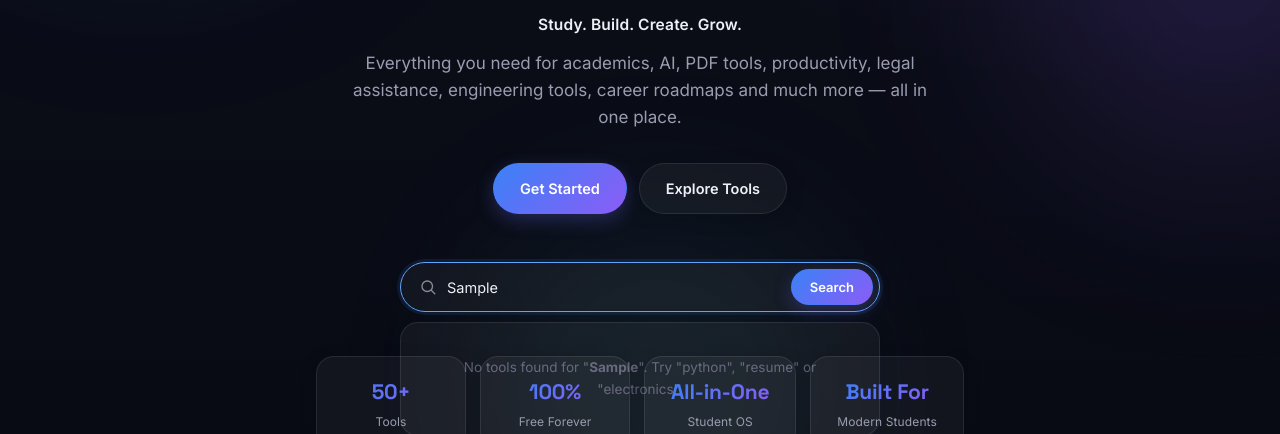
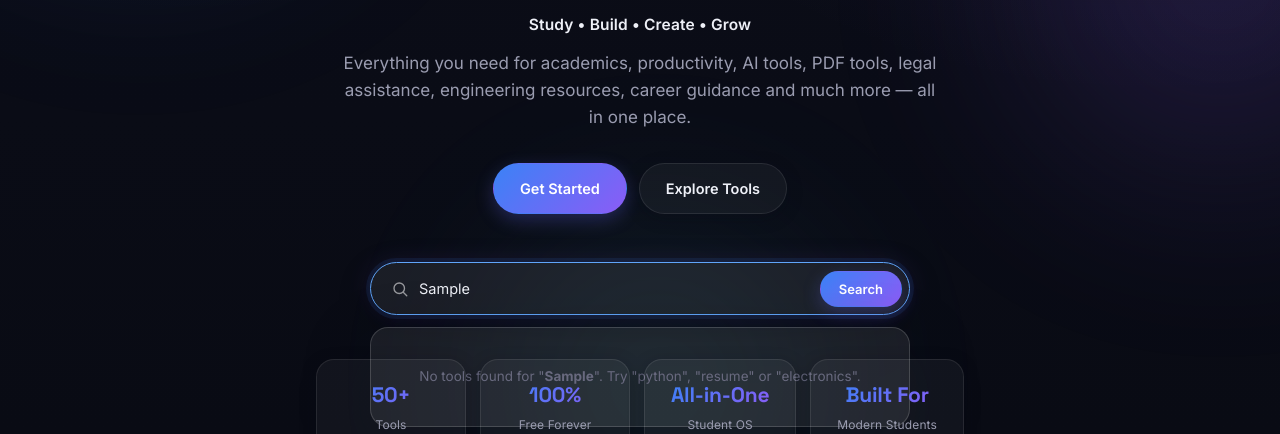
Before and after one commit to 24f2100288-web/1, a plain HTML site: page index.html in a window 1280 px wide. Both pictures are taken after typing "Sample" into the empty fields and a click on the button "Search". Shown: the part 366-800 px from the top of the page. Drawn offline with Linux system fonts and the light colour scheme.

Commit message:
UI polish: refine hero copy, elevate flagship search bar, de-glass large tool-listing grids into premium minimal cards per 75/20/5 design distribution

```diff
--- a/index.html
+++ b/index.html
@@ -381,40 +381,51 @@ header#navbar.scrolled .nav-current-section{
 .hero-ctas{display:flex;gap:12px;justify-content:center;flex-wrap:wrap;margin-bottom:48px;animation:fadeUp .6s var(--ease) .15s both;}
 
 /* Search bar (compact, secondary to the primary CTAs) */
-.search-wrap{position:relative;max-width:480px;margin:0 auto 44px;animation:fadeUp .6s var(--ease) .2s both;}
+/* ----------------------------------------------------------------
+   Flagship Glass Search Bar
+   One of the most visible glass components on the site — a richer
+   blur, a soft dual-color glow on focus, and refined result rows.
+   ---------------------------------------------------------------- */
+.search-wrap{position:relative;max-width:540px;margin:0 auto 44px;animation:fadeUp .6s var(--ease) .2s both;}
 .search-bar{
-  display:flex;align-items:center;gap:10px;padding:6px 6px 6px 18px;border-radius:999px;
-  background:var(--glass);border:1px solid var(--border);
-  backdrop-filter:var(--glass-blur);-webkit-backdrop-filter:var(--glass-blur);
+  display:flex;align-items:center;gap:10px;padding:7px 7px 7px 20px;border-radius:999px;
+  background:var(--glass-strong);border:1px solid var(--border);
+  backdrop-filter:var(--glass-blur-2);-webkit-backdrop-filter:var(--glass-blur-2);
+  box-shadow:var(--glass-shadow-1);
   transition:border-color .3s, box-shadow .3s;
 }
-.search-bar:focus-within{border-color:var(--blue-soft);box-shadow:0 0 0 3px rgba(59,130,246,0.12);}
-.search-bar svg{flex-shrink:0;opacity:.5;}
+.search-bar:focus-within{
+  border-color:var(--blue-soft);
+  box-shadow:0 0 0 4px rgba(59,130,246,0.1), 0 0 24px rgba(139,92,246,0.12), var(--glass-shadow);
+}
+.search-bar svg{flex-shrink:0;opacity:.55;}
 .search-bar input{
-  flex:1;background:transparent;border:none;outline:none;font-size:14.5px;color:var(--text);padding:9px 0;
+  flex:1;background:transparent;border:none;outline:none;font-size:14.5px;color:var(--text);padding:10px 0;
 }
 .search-bar input::placeholder{color:var(--text-faint);}
 .search-bar .btn{flex-shrink:0;}
 #searchResults{
-  position:absolute;top:calc(100% + 10px);left:0;right:0;z-index:50;
+  position:absolute;top:calc(100% + 12px);left:0;right:0;z-index:50;
   max-height:420px;overflow-y:auto;text-align:left;
-  border-radius:var(--radius);opacity:0;visibility:hidden;transform:translateY(-8px);
-  transition:opacity .25s, transform .25s, visibility .25s;
+  border-radius:var(--radius);opacity:0;visibility:hidden;transform:translateY(-8px) scale(.98);
+  transition:opacity .25s var(--ease), transform .25s var(--ease), visibility .25s;
   padding:10px;
-}
-#searchResults.active{opacity:1;visibility:visible;transform:translateY(0);}
+  background:var(--glass-strong);backdrop-filter:var(--glass-blur-2);-webkit-backdrop-filter:var(--glass-blur-2);
+  border:1px solid var(--border-strong);box-shadow:var(--glass-shadow-2);
+}
+#searchResults.active{opacity:1;visibility:visible;transform:translateY(0) scale(1);}
 .search-result-item{
-  display:flex;align-items:center;gap:12px;padding:11px 12px;border-radius:12px;cursor:pointer;
-  transition:background .2s;text-align:left;
-}
-.search-result-item:hover{background:var(--glass-strong);backdrop-filter:var(--glass-blur-1);-webkit-backdrop-filter:var(--glass-blur-1);}
+  display:flex;align-items:center;gap:12px;padding:12px;border-radius:12px;cursor:pointer;
+  transition:background .2s, transform .2s;text-align:left;
+}
+.search-result-item:hover{background:var(--glass-bg-strong);transform:translateX(2px);}
 .search-result-icon{
-  width:34px;height:34px;border-radius:9px;background:var(--grad-soft);display:flex;align-items:center;justify-content:center;font-size:16px;flex-shrink:0;
-  backdrop-filter:var(--glass-blur-1);-webkit-backdrop-filter:var(--glass-blur-1);
+  width:36px;height:36px;border-radius:10px;background:var(--grad-soft);display:flex;align-items:center;justify-content:center;font-size:16px;flex-shrink:0;
+  border:1px solid var(--border);
 }
 .search-result-item .sr-title{font-size:14px;font-weight:600;}
-.search-result-item .sr-cat{font-size:12px;color:var(--text-faint);}
-.search-empty{padding:24px;text-align:center;color:var(--text-faint);font-size:13.5px;}
+.search-result-item .sr-cat{font-size:12px;color:var(--text-faint);margin-top:1px;}
+.search-empty{padding:28px 20px;text-align:center;color:var(--text-faint);font-size:13.5px;}
 
 /* Hero stat row — quiet, static, no bobbing/floating animation */
 .hero-floaters{display:flex;flex-wrap:wrap;justify-content:center;gap:14px;max-width:860px;margin:0 auto;animation:fadeUp .6s var(--ease) .25s both;}
@@ -423,22 +434,40 @@ header#navbar.scrolled .nav-current-section{
 .floater .flabel{font-size:12px;color:var(--text-dim);margin-top:3px;letter-spacing:.01em;}
 
 /* ================================================================
-   8. TOOL CARDS (shared across Study / Productivity / Engineering / AI / Build)
+   8. TOOL CARDS (shared across Study / Engineering / PDF Studio /
+      Legal categories / Build)
+   ----------------------------------------------------------------
+   DESIGN NOTE — glassmorphism is used deliberately, not everywhere.
+   Per the UI distribution (75% minimal / 20% glass / 5% motion),
+   these large tool-listing grids are intentionally PREMIUM MINIMAL
+   cards — a solid soft-gray surface, soft shadow, rounded corners —
+   rather than frosted glass. Reserving glass for the navbar, search
+   bar, dashboard/report panels and upload areas keeps it feeling
+   special instead of applied to every single box on the page.
+   The JS that renders these cards still adds a `glass` class for
+   backward compatibility with older markup, so this override sits
+   after the base .glass rule and intentionally replaces its look
+   for anything that is also a `.tool-card` — no HTML/JS was changed.
    ================================================================ */
 .tool-card{
   padding:28px;cursor:pointer;position:relative;overflow:hidden;
-  transition:transform .35s var(--ease), border-color .35s var(--ease), box-shadow .35s var(--ease), background .35s var(--ease);
+  background:var(--bg-soft);
+  border:1px solid rgba(255,255,255,0.06);
+  border-radius:var(--radius);
+  backdrop-filter:none;-webkit-backdrop-filter:none;
+  box-shadow:0 1px 2px rgba(0,0,0,0.2);
+  transition:transform .3s var(--ease), border-color .3s var(--ease), box-shadow .3s var(--ease), background .3s var(--ease);
 }
 .tool-card::before{
-  content:'';position:absolute;inset:0;opacity:0;background:var(--grad-soft);transition:opacity .35s;
-}
-.tool-card:hover{transform:translateY(-4px);border-color:var(--border-strong);box-shadow:var(--glass-shadow);}
-.tool-card:hover::before{opacity:.7;}
+  content:'';position:absolute;inset:0;opacity:0;background:var(--grad-soft);transition:opacity .3s;
+}
+.tool-card:hover{transform:translateY(-3px);border-color:rgba(255,255,255,0.12);box-shadow:0 12px 28px rgba(0,0,0,0.28);background:rgba(255,255,255,0.025);}
+.tool-card:hover::before{opacity:.5;}
 .tool-card:active{transform:translateY(-1px);}
 .tool-icon{
   width:46px;height:46px;border-radius:14px;display:flex;align-items:center;justify-content:center;
   font-size:21px;background:var(--grad-soft);border:1px solid var(--border);margin-bottom:18px;position:relative;z-index:1;
-  backdrop-filter:var(--glass-blur-1);-webkit-backdrop-filter:var(--glass-blur-1);
+  backdrop-filter:none;-webkit-backdrop-filter:none;
   transition:transform .4s var(--ease);
 }
 .tool-card:hover .tool-icon{transform:scale(1.05);}
@@ -911,8 +940,8 @@ table.calc-table th{color:var(--text-dim);font-weight:600;font-size:12px;text-tr
   <div class="container">
     <div class="hero-badge">StudentOS AI <b>v2.0</b></div>
     <h1>The Operating System Built<span class="line2">for Every Student.</span></h1>
-    <p class="hero-kicker">Study. Build. Create. Grow.</p>
-    <p class="tagline">Everything you need for academics, AI, PDF tools, productivity, legal assistance, engineering tools, career roadmaps and much more — all in one place.</p>
+    <p class="hero-kicker">Study • Build • Create • Grow</p>
+    <p class="tagline">Everything you need for academics, productivity, AI tools, PDF tools, legal assistance, engineering resources, career guidance and much more — all in one place.</p>
 
     <div class="hero-ctas">
       <a href="#study" class="btn btn-primary">Get Started</a>
@@ -922,7 +951,7 @@ table.calc-table th{color:var(--text-dim);font-weight:600;font-size:12px;text-tr
     <div class="search-wrap">
       <div class="search-bar">
         <svg width="18" height="18" viewBox="0 0 24 24" fill="none"><circle cx="11" cy="11" r="7" stroke="white" stroke-width="1.8"/><path d="M21 21l-4.35-4.35" stroke="white" stroke-width="1.8" stroke-linecap="round"/></svg>
-        <input type="text" id="globalSearch" placeholder="Search tools — try 'resume', 'legal', 'electronics'..." autocomplete="off">
+        <input type="text" id="globalSearch" placeholder="Ask for anything — PDF tools, legal help, calculators, roadmaps..." autocomplete="off">
         <button class="btn btn-primary btn-sm" id="searchBtn">Search</button>
       </div>
       <div id="searchResults" class="glass"></div>
```
